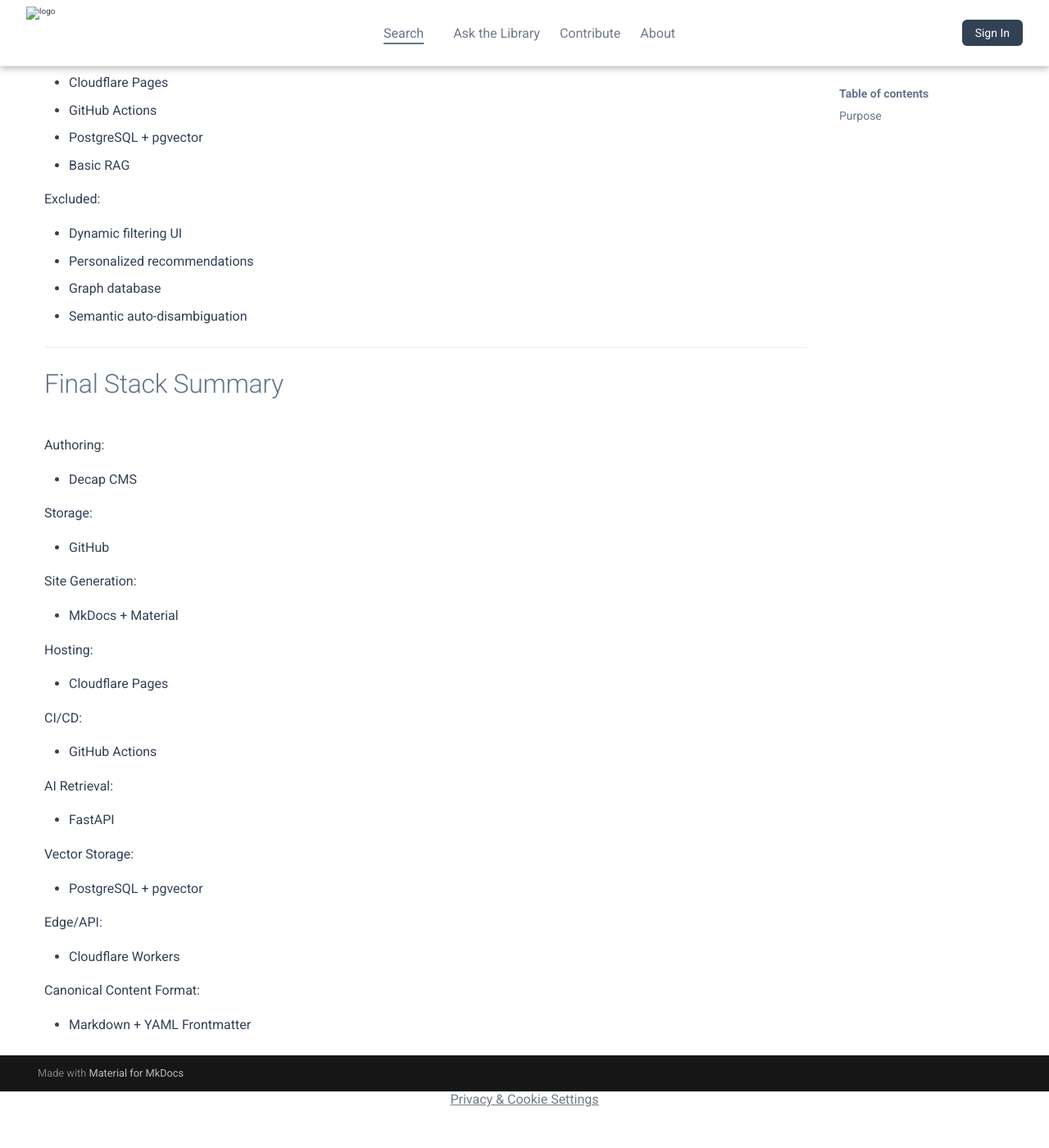
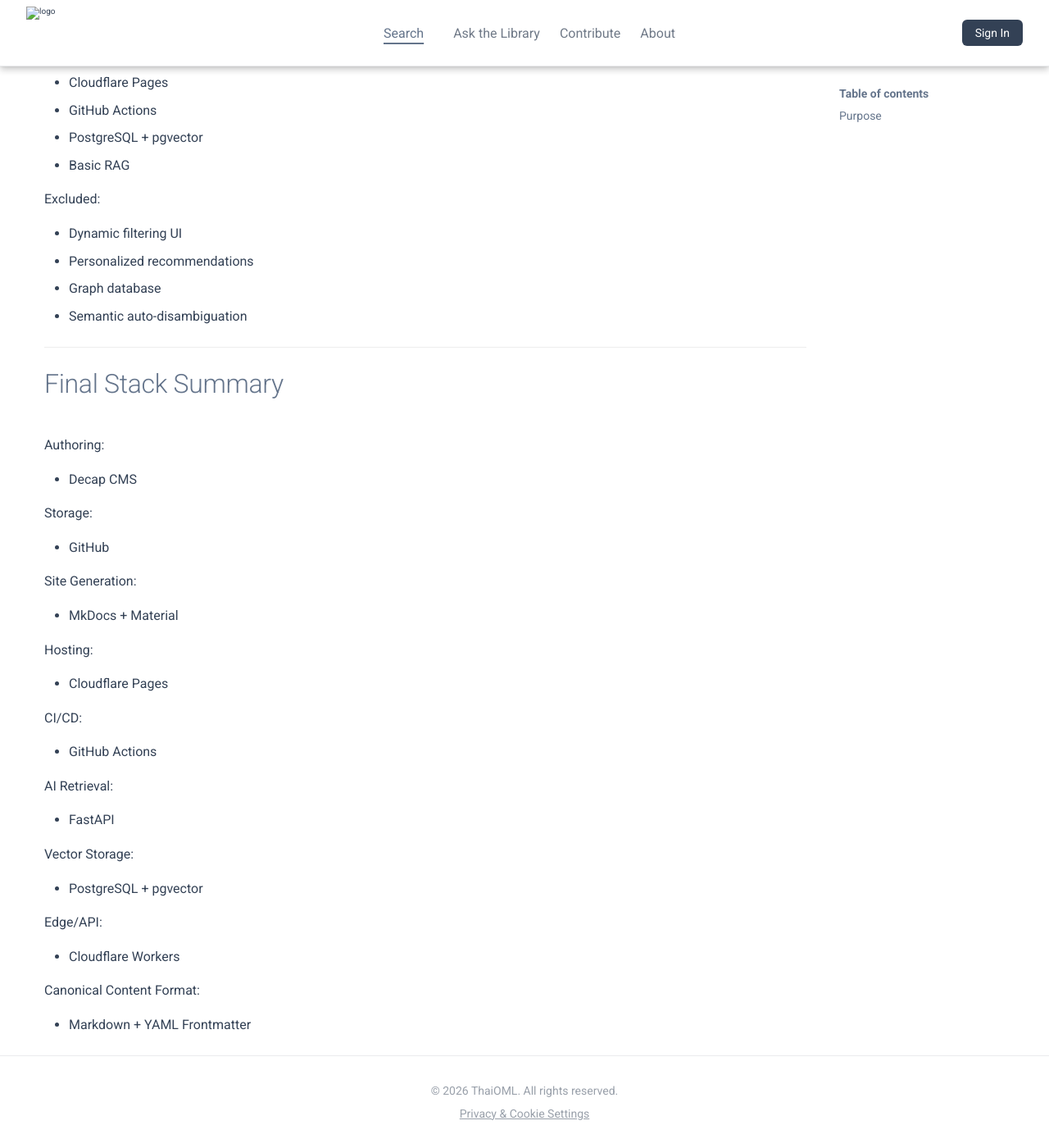
Before and after one commit to p-sira/thaioml, an MkDocs documentation site: the page built from docs/docs/index.md, in a window 1280 px wide and 1400 px high, scrolled down 12348 px. Shown: the whole window at 82% size. Built offline with MkDocs 1.6.1 and Material for MkDocs 9.7.7, drawn with Linux system fonts in a browser that asks for light colours; comment, search, counter and statistics services are not loaded; before the commit the page ends 13718 px from its top, so only the background shows below that.

Commit message:
style: unify footer and add Privacy & Cookie Settings button

```diff
--- a/docs/docs/stylesheets/custom-theme.css
+++ b/docs/docs/stylesheets/custom-theme.css
@@ -294,3 +294,37 @@
     border-radius: 0 0 8px 8px !important;
   }
 }
+
+/* Custom Footer Styling */
+.custom-footer {
+  width: 100%;
+  padding: 32px 0;
+  text-align: center;
+  font-size: 14px;
+  line-height: 20px;
+  color: color-mix(in srgb, var(--md-default-fg-color) 50%, transparent);
+  border-top: 1px solid color-mix(in srgb, var(--md-default-fg-color) 10%, transparent);
+  background-color: var(--md-default-bg-color);
+}
+.custom-footer-content {
+  display: flex;
+  flex-direction: column;
+  align-items: center;
+  gap: 8px;
+}
+.custom-footer-content p {
+  margin: 0;
+}
+.cookie-settings-btn {
+  background: none;
+  border: none;
+  padding: 0;
+  color: inherit;
+  font: inherit;
+  cursor: pointer;
+  text-decoration: underline;
+  transition: color 0.2s;
+}
+.cookie-settings-btn:hover {
+  color: var(--md-default-fg-color);
+}
--- a/docs/overrides/main.html
+++ b/docs/overrides/main.html
@@ -33,11 +33,3 @@
     })();
   </script>
 {% endblock %}
-
-
-{% block footer %}
-  {{ super() }}
-  <div style="text-align: center; padding-bottom: 20px; font-size: 0.8rem; opacity: 0.7;">
-    <a href="#" onclick="window.resetCookieConsent && window.resetCookieConsent(); return false;" style="color: inherit; text-decoration: underline;">Privacy & Cookie Settings</a>
-  </div>
-{% endblock %}
--- /dev/null
+++ b/docs/overrides/partials/footer.html
@@ -0,0 +1,17 @@
+<footer class="custom-footer">
+  <div class="custom-footer-content">
+    <p>© <span id="year"></span> ThaiOML. All rights reserved.</p>
+    <button onclick="openCookieSettings()" class="cookie-settings-btn">
+      Privacy & Cookie Settings
+    </button>
+  </div>
+</footer>
+
+<script>
+  document.getElementById('year').textContent = new Date().getFullYear();
+  function openCookieSettings() {
+    var domainStr = window.location.hostname.includes('thaioml.org') ? '; domain=.thaioml.org' : '';
+    document.cookie = 'cookie_consent=; path=/; max-age=0' + domainStr;
+    window.location.reload();
+  }
+</script>
```
Also changed, not shown: webapp/src/components/Footer.tsx (added, +21 -0 lines).
